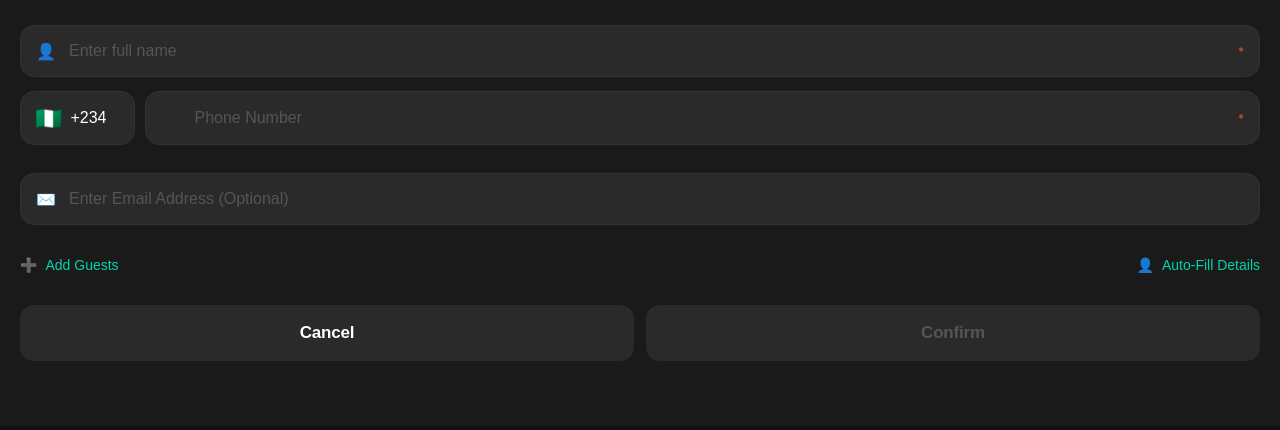
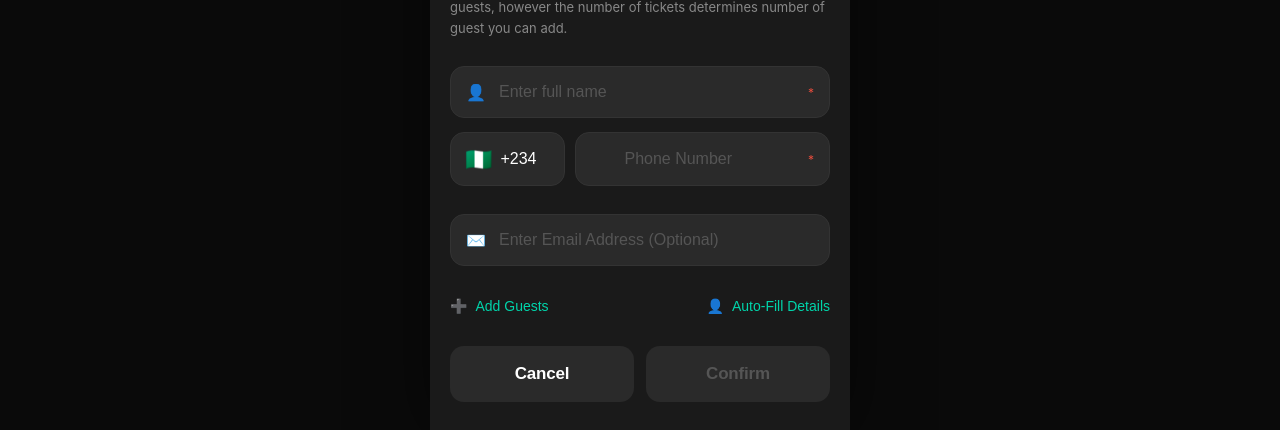
Before and after one commit to funmetor/odetayo-nfc-event, a website: page register-v2.html in a window 1280 px wide. Shown: the part 454-884 px from the top of the page. Drawn offline with Linux system fonts and the light colour scheme.

Commit message:
Add mobile container to retain mobile view on all screen sizes

```diff
--- a/register-v2.html
+++ b/register-v2.html
@@ -29,7 +29,7 @@
 
 body {
   font-family: -apple-system, BlinkMacSystemFont, "SF Pro Display", "SF Pro Text", "Helvetica Neue", Arial, sans-serif;
-  background: #121212;
+  background: #0a0a0a;
   color: #ffffff;
   min-height: 100vh;
   min-height: -webkit-fill-available;
@@ -37,6 +37,18 @@
   -webkit-font-smoothing: antialiased;
   -moz-osx-font-smoothing: grayscale;
   -webkit-tap-highlight-color: transparent;
+  display: flex;
+  justify-content: center;
+  padding: 0;
+}
+
+.mobile-container {
+  width: 100%;
+  max-width: 420px;
+  min-height: 100vh;
+  background: #121212;
+  position: relative;
+  box-shadow: 0 0 60px rgba(0, 0, 0, 0.5);
 }
 
 .header {
@@ -74,6 +86,7 @@
   background: linear-gradient(135deg, #1a1a2e 0%, #16213e 50%, #0f3460 100%);
   position: relative;
   overflow: hidden;
+  flex-shrink: 0;
 }
 
 .event-banner::before {
@@ -410,6 +423,10 @@
 }
 
 @media screen and (max-width: 375px) {
+  .mobile-container {
+    box-shadow: none;
+  }
+
   .event-title {
     font-size: 36px;
   }
@@ -426,6 +443,7 @@
 </head>
 <body>
 
+<div class="mobile-container">
   <header class="header">
     <button class="back-btn" onclick="history.back()">←</button>
     <h1 class="header-title">Event details</h1>
@@ -503,6 +521,7 @@
       <button type="button" class="btn btn-confirm" id="confirmBtn" onclick="submitRegistration()">Confirm</button>
     </div>
   </form>
+</div>
 </div>
 
 <script>
```
Lines whose indentation alone changed are shown as unchanged.
